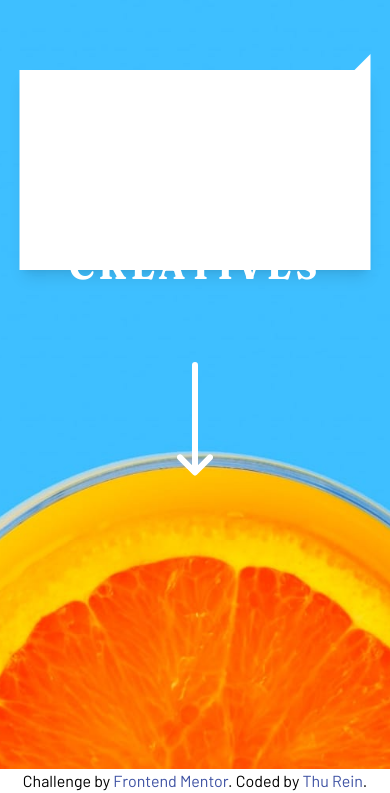
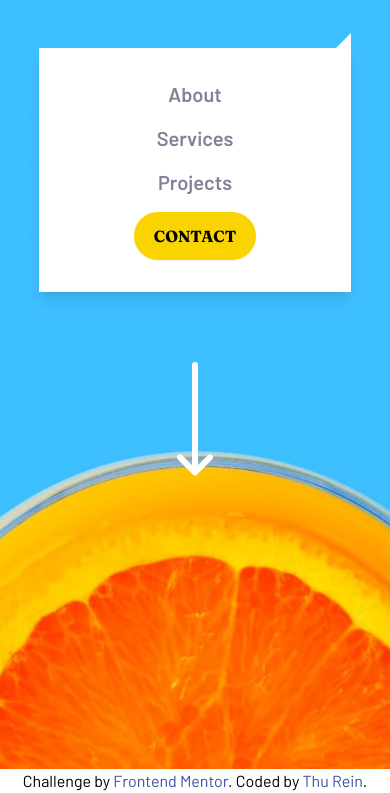
Before and after one commit to ThuReinMinHtun/sunnyside-agency-landing-page, a website: page index.html in a window 390 px wide. Both pictures are taken after a click on the link 338 px from the left and 52 px from the top of the page. Shown: the part 75-868 px from the top of the page. Drawn offline with Linux system fonts and the light colour scheme.

Commit message:
finish header part

```diff
--- a/index.html
+++ b/index.html
@@ -25,9 +25,10 @@
         color: hsl(228, 45%, 44%);
       }
       .custom-box::before {
-        content: '';
+        content: "";
         position: absolute;
-        top: -16px;
+
+        top: -15px;
         right: 0;
         border-left: 16px solid transparent;
         border-bottom: 16px solid white;
@@ -35,11 +36,13 @@
     </style>
   </head>
   <body class="font-barlow w-full max-h-screen">
+    <!-- header--start -->
     <header
       class="w-full h-screen bg-[url('/images/mobile/image-header.jpg')] md:bg-[url('/images/desktop/image-header.jpg')] bg-cover bg-center text-white font-normal relative"
     >
+      <!-- navbar start -->
       <nav
-        class="w-full flex justify-between items-center text-lg font-medium px-8 py-8 "
+        class="w-full flex justify-between items-center text-lg font-medium px-8 py-8"
       >
         <img src="./images/logo.svg" alt="logo photo" />
         <a
@@ -105,10 +108,40 @@
       </nav>
       <div
         id="menu"
-        class="hidden md:hidden absolute top-[29%] left-1/2 transform -translate-x-1/2 -translate-y-1/2 w-[calc(100%-10%)] h-[200px] bg-white shadow-lg  custom-box "
+        class="hidden md:hidden absolute top-[29%] left-1/2 transform -translate-x-1/2 -translate-y-1/2 w-[calc(90%-10%)] bg-white shadow-lg gap-4 custom-box z-50 p-4"
       >
-        <ul></ul>
+        <ul class="flex flex-col items-center gap-4 p-4">
+          <li>
+            <a
+              href="#"
+              class="text-darkgrayishblue text-center text-xl font-semibold hover:text-black transition duration-200 ease-in-out"
+              >About</a
+            >
+          </li>
+          <li>
+            <a
+              href="#"
+              class="text-darkgrayishblue text-center text-xl font-semibold hover:text-black transition duration-200 ease-in-out"
+              >Services</a
+            >
+          </li>
+          <li>
+            <a
+              href="#"
+              class="text-darkgrayishblue text-center text-xl font-semibold hover:text-black transition duration-200 ease-in-out"
+              >Projects</a
+            >
+          </li>
+          <button
+            class="bg-yellow text-black uppercase font-fraunces font-bold px-5 py-3 text-md rounded-full hover:bg-darkgrayishblue hover:text-white shadow-sm transition duration-200 ease-in"
+          >
+            Contact
+          </button>
+        </ul>
       </div>
+      <!-- navbar--end -->
+      <!-- ------------------------------------------------------------------ -->
+      <!-- title-part-start -->
       <div
         class="w-full absolute top-1/2 left-1/2 transform -translate-x-1/2 -translate-y-1/2 flex justify-center flex-col items-center gap-10"
       >
@@ -123,7 +156,11 @@
           class="flex items-center justify-center mb-6"
         />
       </div>
+      <!-- title-part-end -->
     </header>
+    <!-- end of header  -->
+
+    <!-- =================================================================== -->
     <!-- About Services Projects Contact We are creatives Transform your brand We are
     a full-service creative agency specializing in helping brands grow fast.
     Engage your clients through compelling visuals that do most of the marketing
```
Also changed, not shown: src/css/output.css.
